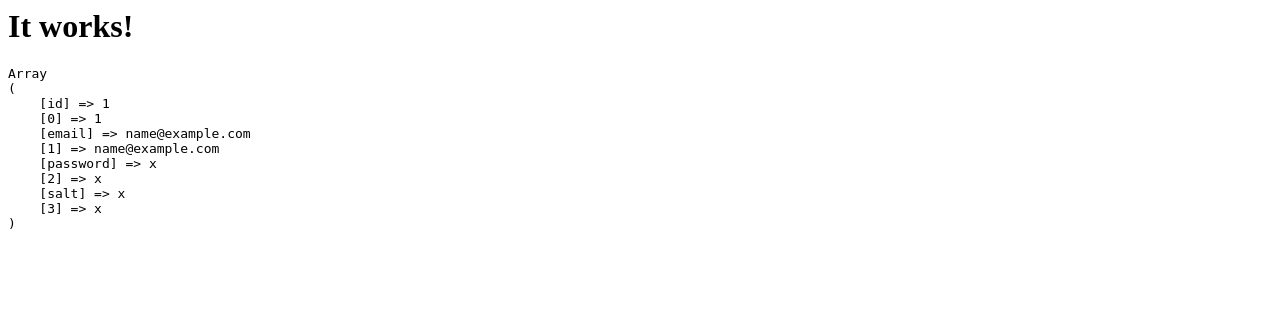
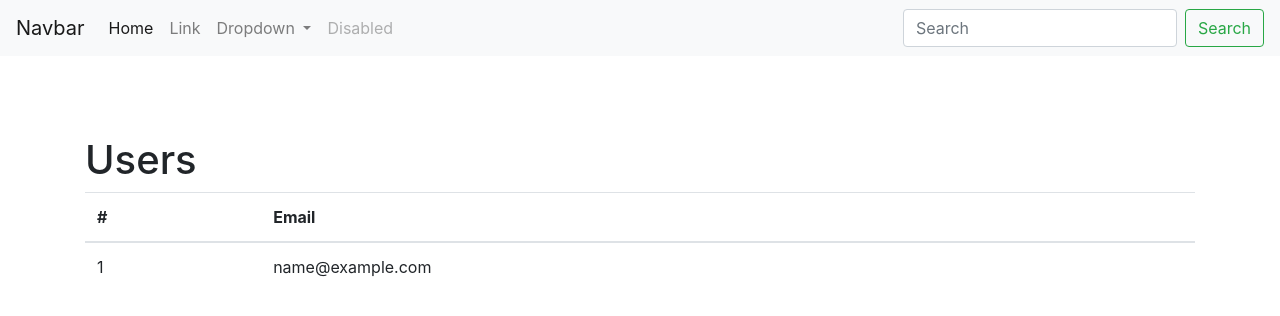
Before and after one commit to SirPryderi/CSCU9W6, a PHP site: page / in a window 1280 px wide. Shown: the top 316 px of the page. Run offline with PHP 8.4, Linux system fonts and the light colour scheme; tables that the repository leaves empty hold one stand-in row (values such as "Sample post"); style sheets or scripts are compiled from the project's sources; some libraries are stand-ins or nearby versions.

Commit message:
Add table with users in the home page

```diff
--- a/src/index.php
+++ b/src/index.php
@@ -1,15 +1,73 @@
 <?php
-/**
- * Created by PhpStorm.
- * User: vittorio
- * Date: 19/03/18
- * Time: 18:31
- */
 
-echo "<h1>It works!</h1><pre>";
+include 'php/Paginator.php';
+include 'php/User.php';
 
-$db = new PDO('pgsql:dbname=database;host=db;port=5432;user=root;password=supersafepassword');
+Paginator::makeHeader('Home');
+User::connectDb();
 
-$result = $db->query("SELECT * FROM users");
+?>
+    <nav class="navbar navbar-expand-lg navbar-light bg-light">
+        <a class="navbar-brand" href="#">Navbar</a>
+        <button class="navbar-toggler" type="button" data-toggle="collapse" data-target="#navbarSupportedContent"
+                aria-controls="navbarSupportedContent" aria-expanded="false" aria-label="Toggle navigation">
+            <span class="navbar-toggler-icon"></span>
+        </button>
 
-print_r($result->fetch());
+        <div class="collapse navbar-collapse" id="navbarSupportedContent">
+            <ul class="navbar-nav mr-auto">
+                <li class="nav-item active">
+                    <a class="nav-link" href="#">Home <span class="sr-only">(current)</span></a>
+                </li>
+                <li class="nav-item">
+                    <a class="nav-link" href="#">Link</a>
+                </li>
+                <li class="nav-item dropdown">
+                    <a class="nav-link dropdown-toggle" href="#" id="navbarDropdown" role="button"
+                       data-toggle="dropdown" aria-haspopup="true" aria-expanded="false">
+                        Dropdown
+                    </a>
+                    <div class="dropdown-menu" aria-labelledby="navbarDropdown">
+                        <a class="dropdown-item" href="#">Action</a>
+                        <a class="dropdown-item" href="#">Another action</a>
+                        <div class="dropdown-divider"></div>
+                        <a class="dropdown-item" href="#">Something else here</a>
+                    </div>
+                </li>
+                <li class="nav-item">
+                    <a class="nav-link disabled" href="#">Disabled</a>
+                </li>
+            </ul>
+            <form class="form-inline my-2 my-lg-0">
+                <input class="form-control mr-sm-2" type="search" placeholder="Search" aria-label="Search">
+                <button class="btn btn-outline-success my-2 my-sm-0" type="submit">Search</button>
+            </form>
+        </div>
+    </nav>
+
+    <div class="container" id="register">
+        <div class="wrapper">
+            <h1>Users</h1>
+            <table class="table">
+                <thead>
+                <tr>
+                    <th>#</th>
+                    <th>Email</th>
+                </tr>
+                </thead>
+                <?php
+                $users = User::getUsers();
+
+                foreach ($users as $user) {
+                    echo
+                    "<tr>",
+                    "<td>{$user->getId()}</td>",
+                    "<td>{$user->getEmail()}</td>",
+                    "</td>";
+                }
+                ?>
+            </table>
+        </div>
+    </div>
+
+<?php Paginator::makeFooter(); ?>
--- a/src/php/User.php
+++ b/src/php/User.php
@@ -12,6 +12,20 @@ class User
      * @var PDO
      */
     private static $db;
+
+    private $id;
+    private $email;
+
+    /**
+     * User constructor.
+     * @param $id
+     * @param $email
+     */
+    public function __construct($id, $email)
+    {
+        $this->id = intval($id);
+        $this->email = $email;
+    }
 
     public static function createUser($email, $password, $passwordConfirm)
     {
@@ -50,4 +64,55 @@ class User
     {
         self::$db = new PDO('pgsql:dbname=database;host=db;port=5432;user=root;password=supersafepassword');
     }
+
+    /**
+     * @return integer
+     */
+    public function getId()
+    {
+        return $this->id;
+    }
+
+    /**
+     * @return string
+     */
+    public function getEmail()
+    {
+        return $this->email;
+    }
+
+    /**
+     * @return User[]
+     */
+    public static function getUsers()
+    {
+        $results = self::$db->query("SELECT id, email FROM users");
+
+        $users = [];
+
+        while ($result = $results->fetchObject()) {
+            $users[] = new User($result->id, $result->email);
+        }
+
+        return $users;
+    }
+
+    public static function getUserByEmail($email)
+    {
+        // TODO test this function
+
+        $results = self::$db->query("SELECT id, email FROM users WHERE email = $email LIMIT 1");
+
+        if (!$results) {
+            throw new RuntimeException("Failed to fetch user.");
+        }
+
+        $rawUser = $results->fetchObject();
+
+        if ($rawUser == null) {
+            return null;
+        }
+
+        return new User($rawUser->id, $rawUser->email);
+    }
 }
```
